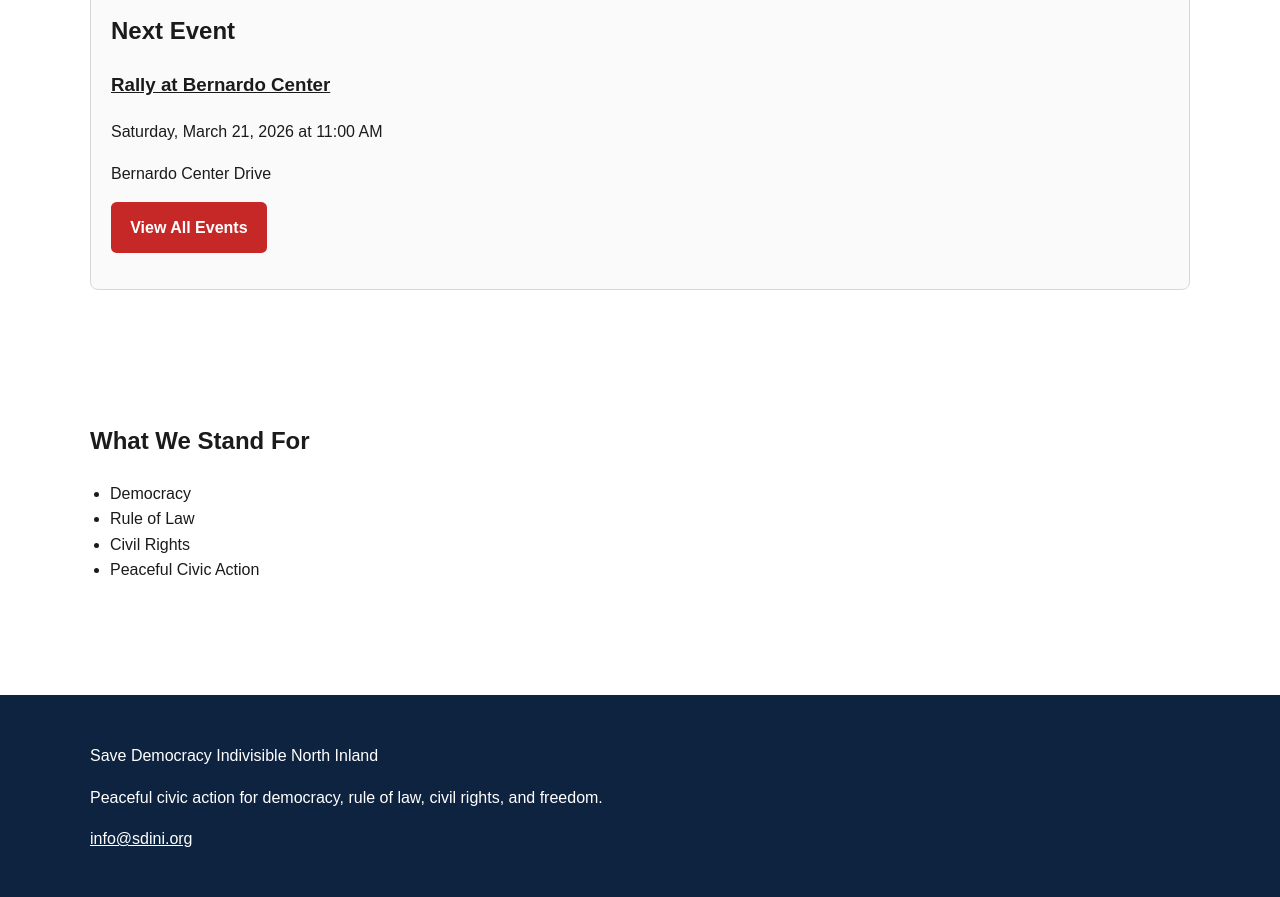
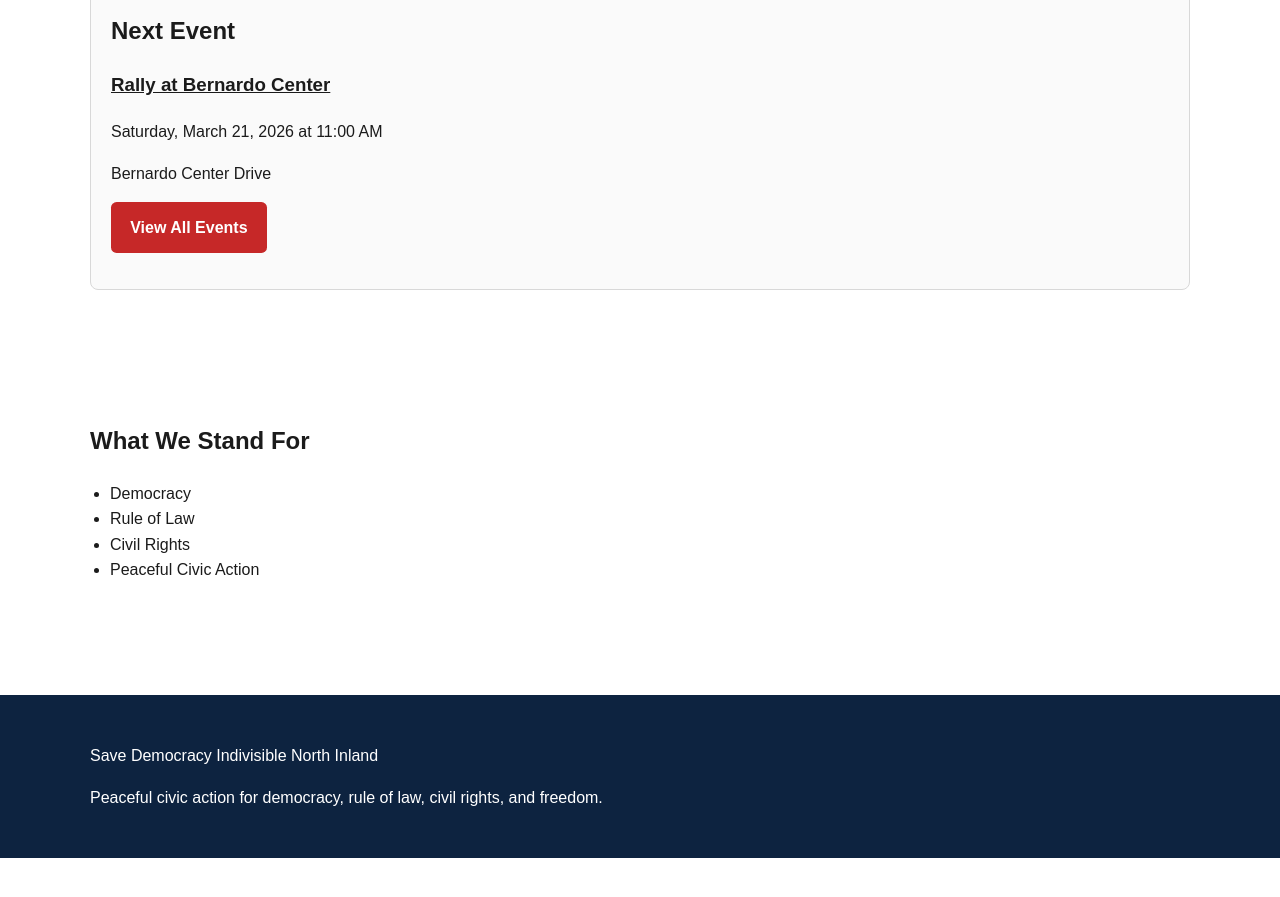
Before and after one commit to SDI-NI/sdini-web, a Jekyll site: the page built from index.md, in a window 1280 px wide and 900 px high, scrolled down 793 px. Shown: the top 897 px of the window. Built offline with Jekyll 4.4.1, drawn with Linux system fonts in a browser that asks for light colours; a script that is not in the unit is left out; after the commit the page ends 1651 px from its top, so only the background shows below that.

Commit message:
Update _config.yml (#24)
use site metadata

```diff
--- a/_config.yml
+++ b/_config.yml
@@ -1,5 +1,4 @@
 title: Save Democracy Indivisible North Inland
-email: info@sdini.org
 description: >-
   Peaceful civic action for democracy, rule of law, civil rights, and freedom.
 baseurl: ""
@@ -23,8 +22,8 @@ defaults:
       layout: "event"
   - scope:
       path: ""
-    values:
-      layout: "page"
+      values:
+        layout: "page"
 
 plugins: []
 
```
